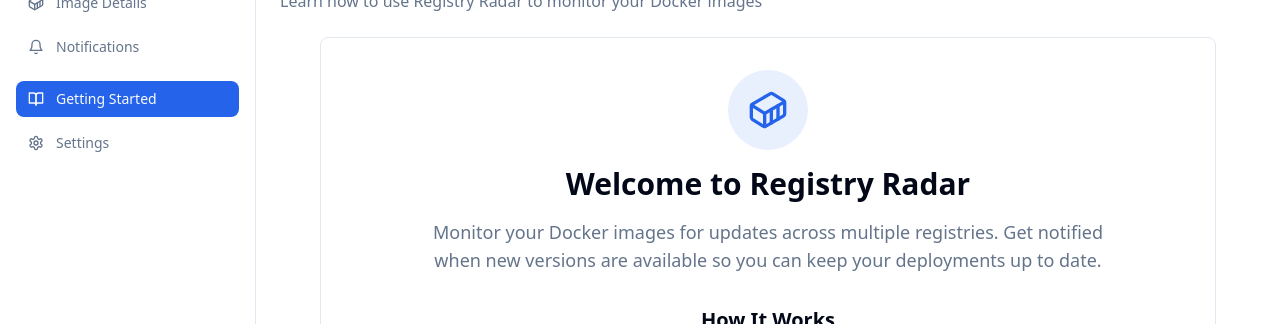
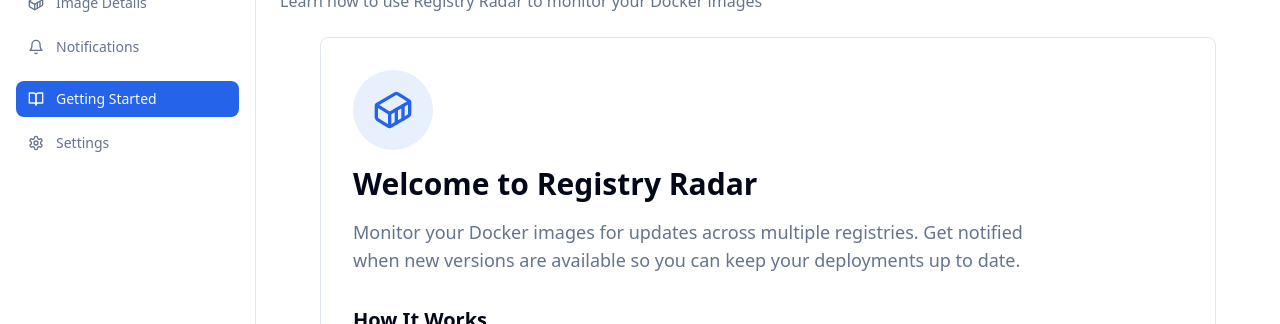
Before and after one commit to andrew-busbee/registry-radar, a React (Vite) app: page / in a window 1280 px wide. Shown: the part 148-472 px from the top of the page. Built offline with nearby package versions, Linux system fonts and the light colour scheme; no server answers.

Commit message:
style: left-align welcome section in Getting Started page

```diff
--- a/src/client/components/GettingStartedGuide.tsx
+++ b/src/client/components/GettingStartedGuide.tsx
@@ -24,17 +24,17 @@
 }: GettingStartedGuideProps) {
 
   return (
-    <div className="bg-card border border-border rounded-lg p-8 text-center max-w-4xl mx-auto">
+    <div className="bg-card border border-border rounded-lg p-8 max-w-4xl mx-auto">
       <div className="space-y-8">
         {/* Hero Section */}
-        <div className="space-y-4">
-          <div className="w-20 h-20 bg-primary/10 rounded-full flex items-center justify-center mx-auto">
+        <div className="space-y-4 text-left">
+          <div className="w-20 h-20 bg-primary/10 rounded-full flex items-center justify-center">
             <Container className="w-10 h-10 text-primary" />
           </div>
           <h1 className="text-3xl font-bold text-foreground">
             Welcome to Registry Radar
           </h1>
-          <p className="text-lg text-muted-foreground max-w-2xl mx-auto">
+          <p className="text-lg text-muted-foreground max-w-2xl">
             Monitor your Docker images for updates across multiple registries.
             Get notified when new versions are available so you can keep your deployments up to date.
           </p>
```
